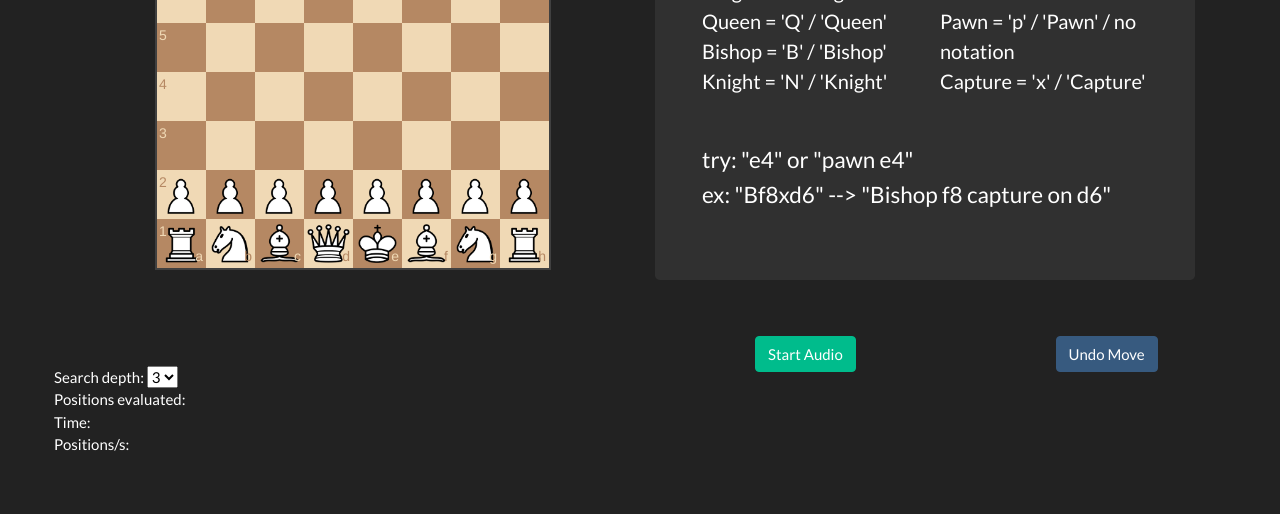
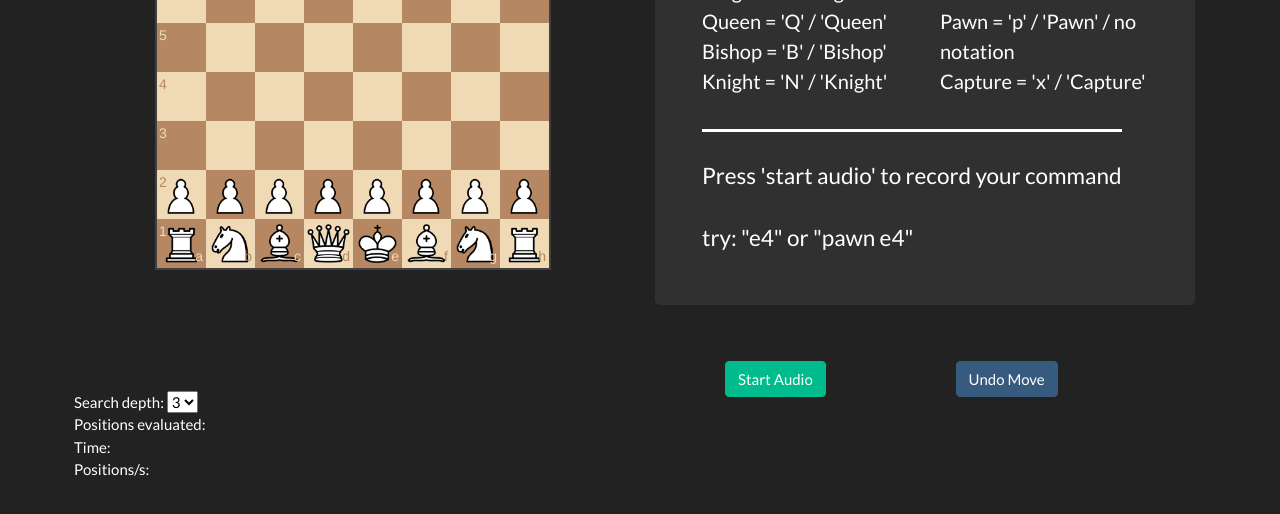
Before and after one commit to ajakucewicz/speech-command-chess, a website: page public/index.html in a window 1280 px wide. Shown: the part 280-794 px from the top of the page. Drawn offline with nearby package versions, Linux system fonts and the light colour scheme; some packages are replaced by stand-ins of ours; a script that the page names is missing.

Commit message:
fix index formatting
fix notation

```diff
--- a/public/index.html
+++ b/public/index.html
@@ -5,7 +5,6 @@
 
     <meta charset="UTF-8">
     <meta name="viewport" content="width=device-width, initial-scale=1, shrink-to-fit=yes">
-
 
     <!-- bootstrap css -->
     <link rel="stylesheet" href="https://stackpath.bootstrapcdn.com/bootswatch/4.5.0/darkly/bootstrap.min.css" integrity="sha384-Bo21yfmmZuXwcN/9vKrA5jPUMhr7znVBBeLxT9MA4r2BchhusfJ6+n8TLGUcRAtL" crossorigin="anonymous">
@@ -53,7 +52,7 @@
 
                         <div class="col-6">
 
-                            <ul class="list-unstyled" style = "text-align: left; margin-bottom: 30px; font-size: 20px;">
+                            <ul class="list-unstyled" style = "text-align: left; margin-bottom: 10px; font-size: 20px;">
                                 <li>Rook = 'R' / 'Rook'</li>
                                 <li>Pawn = 'p' / 'Pawn' / no notation</li>
                                 <li>Capture = 'x' / 'Capture'</li>
@@ -62,10 +61,15 @@
                         </div>
                     </div>
 
-                    <div class="row justify-content-left" style="margin-left: 0px; margin-top:20px;">
-                        <h4>try: "e4" or "pawn e4"<br></h4>
-                        <br>
-                        <h4>ex: "Bf8xd6" --> "Bishop f8 capture on d6"</h4>
+                    <div class="row justify-content-center">
+                        <hr >
+                    </div>
+
+                    <div class="row justify-content-left" style="margin-left: 0px; margin-top:-30px;">
+
+                        <h4 style="margin-bottom: 35px; border-top: 3px solid; padding-top: 30px;">Press 'start audio' to record your command</h4>
+                        <h4 style="margin-bottom: -10px">try: "e4" or "pawn e4"<br></h4>
+
                     </div>
                     </div>
 
@@ -76,7 +80,7 @@
 
     <div class="row p-4"> <!-- row3-->
 
-        <div class="col-6" style='margin-left: 30px; margin-top: 30px;'>   <!-- row3 col1-->
+        <div class="col-6" style='margin-left: 50px; margin-top: 30px;'>   <!-- row3 col1-->
             Search depth:
             <select id="search-depth">
                 <option value="1">1</option>
@@ -94,18 +98,19 @@
             <span>Positions/s: <span id="positions-per-s"></span> </span>
             <br>
             <br>
+
             <div id="move-history" class="move-history">
             </div>
 
         </div>
 
-        <div class="col col lg-3" style="margin-left: 70px"> <!-- row3 col2-->
+        <div class="col col lg-3" style="margin-left: 20px"> <!-- row3 col2-->
 
             <button type="button" id="speech" class="btn btn-success" onclick="changeColor('red'); speechCom.start();">Start Audio</button>
 
         </div>
 
-        <div class="col col lg-3" style="margin-left: 70px"> <!-- row3 col3-->
+        <div class="col col lg-3" style="margin-right: 100px"> <!-- row3 col3-->
 
             <button type="button" class="btn btn-primary" onclick="undoMove();">Undo Move</button>
 
--- a/public/script.js
+++ b/public/script.js
@@ -5,12 +5,12 @@ let game = new Chess();
 
 // returns the current best move
 let minimaxRoot =function(depth, game, isMax) {
-
     let newMoves = game.ugly_moves();
     let best = -9999;
     let bestFound;
 
     for(let i = 0; i < newMoves.length; i++) {
+        let newMove = newMoves[i];
 
         game.ugly_move(newMove);
         let value = minimax(depth - 1, game, -10000, 10000, !isMax);
@@ -29,7 +29,8 @@ let minimaxRoot =function(depth, game, isMax) {
 // returns the value of the best move for the current player
 let minimax = function (depth, game, alpha, beta, isMax) {
     positionCount++;
-    if (depth === 0) {
+    // if (depth <= 0 && isQuiet(game))
+    if (depth <= 0) {
         return -evaluateBoard(game.board());
     }
 
@@ -75,6 +76,20 @@ let minimax = function (depth, game, alpha, beta, isMax) {
         return best;
     }
 };
+
+// function isQuiet(game) {
+//     let possibleMoves = game.ugly_moves();
+//     for (let i = 0; i < possibleMoves.length; i++) {
+//         let move = game.ugly_move(possibleMoves[i]);
+//         if (move.includes('x') || move.includes('+')) {
+//             game.undo();
+//             return false;
+//         }
+//         game.undo();
+//         return true;
+//     }
+// }
+
 
 // returns numerical evaluation of the passed board state
 // positive if white is favored and negative if black is favored
```
